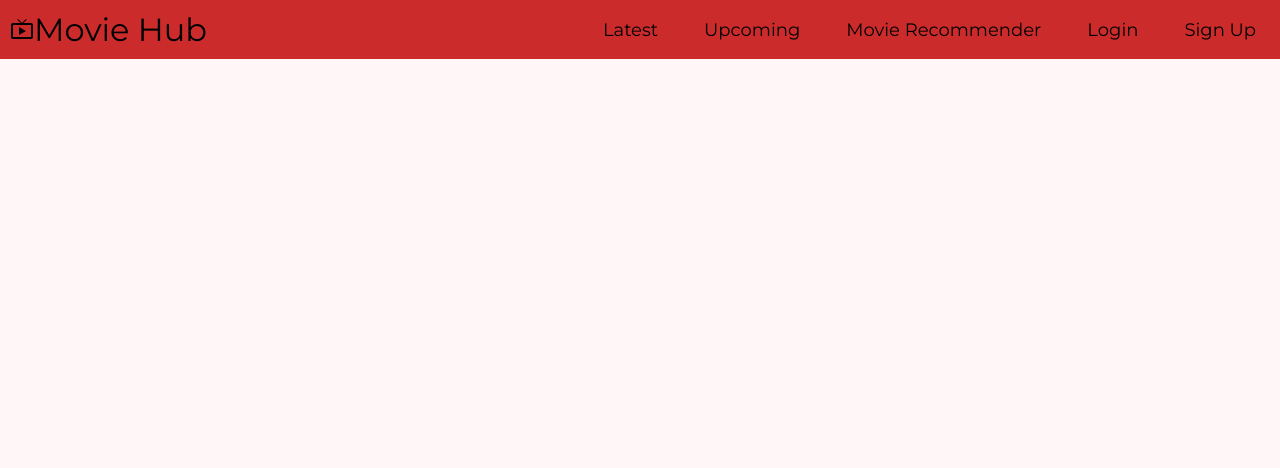
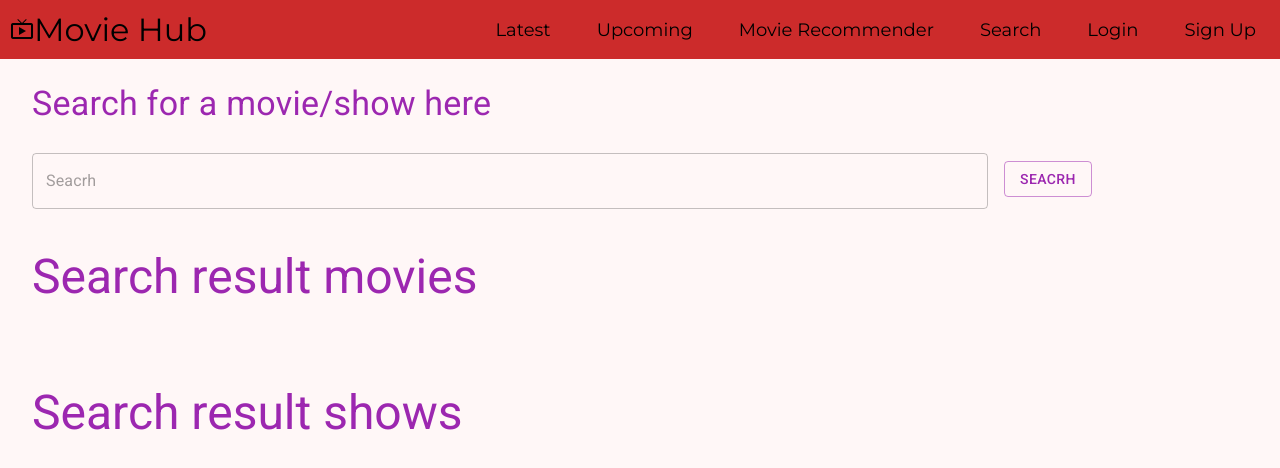
Before and after one commit to mgautam07/MovieHub, a React (Create React App) app in the folder frontend/: page /query in a window 1280 px wide. Shown: the top 468 px of the page. Built offline with nearby package versions, Linux system fonts and the light colour scheme; the HTML template or start-up script is replaced by a standard one.

Commit message:
updated cards, and searching

```diff
--- a/frontend/src/App.js
+++ b/frontend/src/App.js
@@ -12,14 +12,16 @@ import { LoginContext } from './contexts/LoginContexts';
 import {BrowserRouter, Route, Routes} from 'react-router-dom';
 import Signup from './components/Signup';
 import Search from './components/Search';
+import Query from './components/Home/Query';
 // import {BrowserRouter, Route, Routes, Navigate} from 'react-router-dom';
 
 function App() {
 
-  const [username, setUsername] = useState();
+  const [username, setUsername] = useState()
+  const [favorites, setFavorites] = useState([])
 
   return (
-    <LoginContext.Provider value={{ username, setUsername }}>
+    <LoginContext.Provider value={{ username, setUsername, favorites, setFavorites }}>
       <BrowserRouter>
         <NavBar/>
         <Routes>
@@ -31,6 +33,7 @@ function App() {
           <Route exact path='/login' element={<Login />} />
           <Route exact path='/signup' element={<Signup />} />
           <Route exact path='/search' element={<Search />} />
+          <Route exact path='/query' element={<Query />} />
         </Routes>
       </BrowserRouter>
     {/* <Footer/> */}
--- a/frontend/src/components/Home/Form.js
+++ b/frontend/src/components/Home/Form.js
@@ -16,7 +16,7 @@ function Form({setMovies}) {
     console.log('handled')
     if (movie1 !== '' && movie2 !== '' && movie3 !== '' && movie4 !== '' && movie5 !== '') {
       console.log('Sending Request for recommendations');
-      axios.post('/MovieRecommender', {movie1: movie1, movie2: movie2, movie3: movie3, movie4: movie4, movie5: movie5,})
+      axios.post('/MovieRecommender', {movie1: movie1, movie2: movie2, movie3: movie3, movie4: movie4, movie5: movie5})
       .then((dat) => {
         setMovies(dat.data);
         return dat;})
--- a/frontend/src/components/Home/Home.js
+++ b/frontend/src/components/Home/Home.js
@@ -1,9 +1,10 @@
-import React from 'react';
-import '../all.css';
-import './home.css';
+import {React, useState} from 'react'
+import '../all.css'
+import './home.css'
 import nowshowing from'../../photos/nowshowing.jpg'
 import netflix from'../../photos/netflix.jpg'
-import CardType2 from '../cards/CardController';
+import CardType2 from '../cards/CardController'
+
 
 
 export default function Home() {
@@ -21,10 +22,6 @@ export default function Home() {
       </div>
     </div>
   </section>
-  <form>
-    <input type='text'></input>
-    <button type='submit'></button>
-  </form>
 
   <CardType2 />
 
--- /dev/null
+++ b/frontend/src/components/Home/Query.js
@@ -0,0 +1,61 @@
+import {React, useState} from 'react'
+import TextField from '@mui/material/TextField'
+import Grid from '@mui/material/Grid'
+import Typography from '@mui/material/Typography'
+import Button from '@mui/material/Button'
+import CardType2 from '../cards/CardType2'
+
+import axios from 'axios'
+
+function Query() {
+
+  const [movies, setMovies] = useState([])
+  const [shows, setShows] = useState([])
+
+  const [search, setSearch] = useState('')
+  const handleSearch = () => {
+    console.log(search)
+    axios.get(`/homesearch/${search}`, { params: { query: search } })
+    .then((result) => {
+        setMovies(result.data.movies.results)
+        setShows(result.data.shows.results)
+        localStorage.setItem("searchResults", JSON.stringify(result))
+    })
+  }
+
+
+  return (
+    <>
+        <Typography sx={{mt: 3, ml: 4}} gutterBottom variant="h4" color="secondary"> Search for a movie/show here</Typography>
+        <Grid container spacing={2} sx={{mb:4}}>
+            <Grid item xs={10} s={9} md={9} lg={9} sx={{ml: 4}}>
+            <TextField fullWidth id="outlined-basic" placeholder="Seacrh" variant="outlined" margin="normal" onChange={(event) => {setSearch(event.target.value)}}/>
+            </Grid>
+            <Grid item>
+            <Button variant="outlined" color="secondary" sx={{mt: 3}} onClick={handleSearch}>Seacrh</Button>
+            </Grid>
+        </Grid>
+
+        <Typography sx={{ml : 4}} variant='h3' color="secondary"> Search result movies</Typography>
+        <Grid container sx={{justifyContent: 'center', mb:7, mt : 3}} >
+            {movies.map((now, index) => (
+            <div key={'20'+index}>
+                <CardType2 xs={10} md={4} lg={2} movie={now} index={index}/>
+            </div>
+            ))}
+        </Grid>
+
+        <Typography sx={{ml : 4}} variant='h3' color="secondary"> Search result shows</Typography>
+        <Grid container sx={{justifyContent: 'center', mb:7, mt : 3}} >
+            {shows.map((now, index) => (
+            <div key={'20'+index}>
+                <CardType2 xs={10} md={4} lg={2} movie={now} index={index}/>
+            </div>
+            ))}
+        </Grid>
+    </>
+
+  )
+}
+
+export default Query
--- a/frontend/src/components/Login.js
+++ b/frontend/src/components/Login.js
@@ -18,6 +18,7 @@ const Login=()=>{
 
     const navigate = useNavigate()
     const {username, setUsername} = useContext(LoginContext)
+    const {favorites, setFavorites} = useContext(LoginContext)
     const [usernameLocal, setUsernameLocal] = useState();
     const [password, setPassword] = useState();
     const [open, setOpen] = useState(false);
@@ -34,6 +35,8 @@ const Login=()=>{
                 if (res.data.exists && res.data.login) {
                     setOpen(false)
                     setUsername(usernameLocal)
+                    setFavorites(res.data.favorites)
+                    console.log(res.data.favorites)
                     navigate('/')
                 }
                 else if (res.data.exists && !res.data.login) {
--- a/frontend/src/components/Navbar.js
+++ b/frontend/src/components/Navbar.js
@@ -18,21 +18,6 @@ export default function Navbar() {
   }
 
   return (
-
-    // <Box sx={{ flexGrow: 1 }}>
-    //   <AppBar position="static">
-    //     <Toolbar variant="dense">
-    //       {/* <IconButton edge="start" color="inherit" aria-label="menu" sx={{ mr: 2 }}>
-    //         <MenuIcon />
-    //       </IconButton> */}
-    //       <Button variant="text"
-    //       color="error"
-    //       >Trending</Button>
-    //       <Button variant="outlined">Latest</Button>
-    //       <Button variant="outlined">Company</Button>
-    //     </Toolbar>
-    //   </AppBar>
-    // </Box>
     <div className='navbar'>
       <div className="logo">
         <Link to="/" className="logo-img">
@@ -44,7 +29,7 @@ export default function Navbar() {
       {/* <Link to="/" className="movie-hub"></Link> */}
       <ul className="nav-links">
       <input type="checkbox" id="checkbox_toggle" />
-      <label for="checkbox_toggle" className="hamburger">&#9776;</label>
+      <label htmlFor="checkbox_toggle" className="hamburger">&#9776;</label>
       <div className='menu'>
         <li>
           <NavLink className="nav-link" to="/">Latest</NavLink>
@@ -54,6 +39,9 @@ export default function Navbar() {
         </li>
         <li>
           <Link className="nav-link" to="/MovieRecommender">Movie Recommender</Link>
+        </li>
+        <li>
+          <Link className="nav-link" to="/query">Search</Link>
         </li>
         {username ?
         <>
--- a/frontend/src/components/Search.js
+++ b/frontend/src/components/Search.js
@@ -5,9 +5,10 @@ import TextField from '@mui/material/TextField';
 import Grid from '@mui/material/Grid';
 import Box from '@mui/material/Box';
 import Card from './cards/Card'
+import Typography from '@mui/material/Typography'
 import axios from 'axios'
 
-function Search() {
+function Search(props) {
 
     const location = useLocation()
     const [movie, setMovie] = useState()
@@ -36,12 +37,13 @@ function Search() {
       // <Container>
       // <div>Search{location.state.id}</div>
     <Box sx={{ margin: 4 }}>
+        {/* <Typography sx={{mt: 3}} variant="h4" color="secondary"> Search for a movie/show here</Typography> */}
         <Grid container spacing={2}>
-            <Grid item xs={10} s={9} md={9} lg={9}>
-                <TextField fullWidth id="outlined-basic" placeholder="Seacrh" variant="outlined" margin="normal"/>
+            <Grid item xs={12} s={12} md={9} lg={9}>
+                {/* <TextField fullWidth id="outlined-basic" placeholder="Seacrh" variant="outlined" margin="normal"/> */}
                 {movie ? <Card movie={movie}/> : <></>}
             </Grid>
-            <Grid item lg={3}>
+            <Grid item lg={3} md={3} s={12} xs={12}>
                 bot
             </Grid>
         </Grid>
--- a/frontend/src/components/cards/CardType2.js
+++ b/frontend/src/components/cards/CardType2.js
@@ -1,14 +1,14 @@
-import React from 'react';
+import {React, useContext} from 'react';
 import Card from '@mui/material/Card';
 import CardContent from '@mui/material/CardContent';
 import CardMedia from '@mui/material/CardMedia';
 import Typography from '@mui/material/Typography';
-// import { CardActionArea, Grid , Box} from '@mui/material';
 import CardActionArea from '@mui/material/CardActionArea';
 import Grid from '@mui/material/Grid';
 import Box from '@mui/material/Box';
 import IconButton from '@mui/material/IconButton';
 import {useNavigate} from 'react-router-dom';
+import { LoginContext } from '../../contexts/LoginContexts'
 import StarIcon from '@mui/icons-material/Star';
 import FavoriteBorderIcon from '@mui/icons-material/FavoriteBorder';
 import dayjs from 'dayjs'
@@ -17,7 +17,17 @@ import dayjs from 'dayjs'
 function CardType2(props) {
   const linkk = "https://image.tmdb.org/t/p/w500/" + props.movie.backdrop_path;
   let date = dayjs(props.movie.release_date || props.movie.first_air_date).format('DD MMM YYYY')
+
   const navigate = useNavigate()
+  const {favorites, setFavorites} = useContext(LoginContext)
+
+  const addFavorites = () => {
+    if(!favorites.includes(props.movie.id))
+    {
+      setFavorites(favorites => [...favorites, props.movie.id])
+    }
+  }
+
   const handleSearch = () => {
     navigate('/search', {state: {id:props.movie.id}})
     // console.log(props.movie.media_type)
@@ -41,7 +51,7 @@ function CardType2(props) {
           <Grid item>
             <Box component="div" sx={{ textOverflow: 'ellipsis', fontSize: 20 }}>
               {props.movie.original_title || props.movie.original_name}
-              <IconButton color="warning" aria-label="Favorite" component="span">
+              <IconButton color="warning" aria-label="Favorite" component="span" onClick={addFavorites}>
                 <FavoriteBorderIcon />
               </IconButton>
             </Box>
--- a/frontend/src/components/cards/card.css
+++ b/frontend/src/components/cards/card.css
@@ -5,7 +5,7 @@ body {
   margin: 0;
   background: rgb(255, 247, 247);
   font-family: "Montserrat", helvetica, arial, sans-serif;
-  font-size: 14px;
+  font-size: 16px;
   font-weight: 400;
 }
 
@@ -76,6 +76,7 @@ body {
 .movie_desc .text {
   color: #cfd6e1;
   margin: 5px;
+  font-size: 18px;
 }
 .movie_social {
   height: 10%;
```
Also changed, not shown: 1 other file (tests, documents, lock files or other folders).
